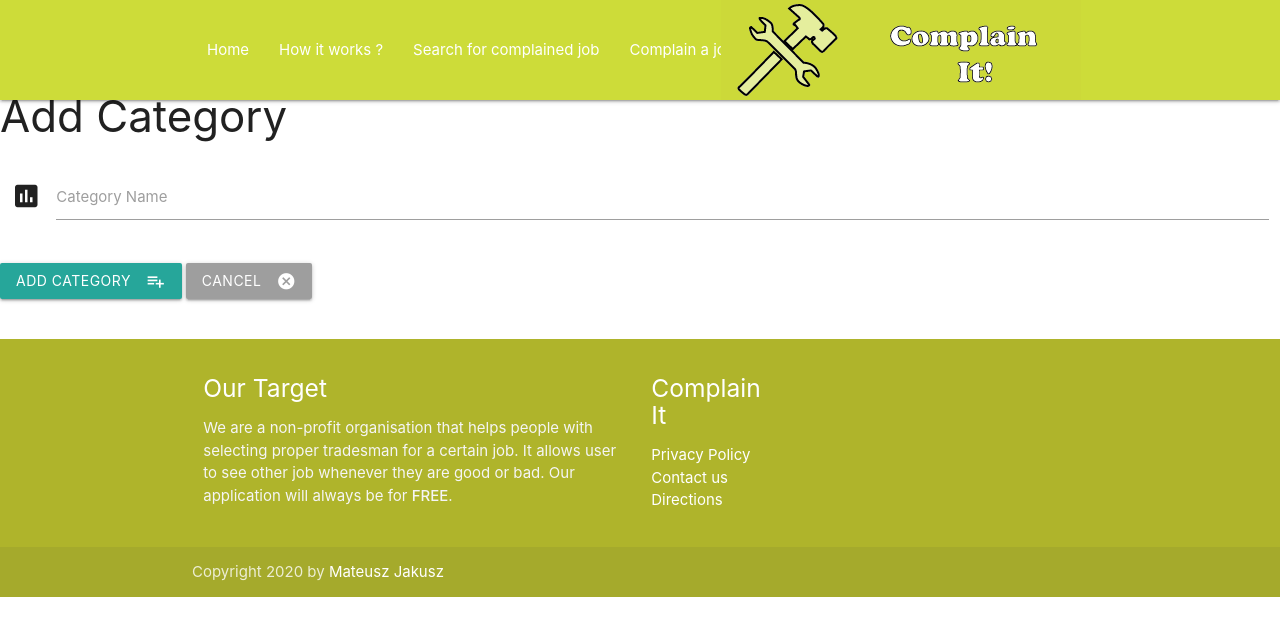
After one commit to bloobsky/complain-it, a Flask app: page /add_cat in a window 1280 px wide. The commit adds this page. Shown: the top 636 px of the page. Run offline with Flask 2, Linux system fonts and the light colour scheme; some libraries are stand-ins or nearby versions.

Commit message:
Fixed Issue with Add Category

```diff
--- a/app.py
+++ b/app.py
@@ -66,6 +66,17 @@ def delete_cat(category_id):
     mongo.db.categories.remove({'_id': ObjectId(category_id)})
     return redirect(url_for('cat'))
 
+@app.route('/add_cat')
+def add_cat():
+    return render_template('addcat.html')
+
+@app.route('/insert_cat', methods=['POST'])
+def insert_cat():
+    categories = mongo.db.categories
+    category_doc = {'category_name': request.form.get('category_name')}
+    categories.insert_one(category_doc)
+    return redirect(url_for('cat'))
+
 
 if __name__ == '__main__':
     app.run(host=os.environ.get('IP'), port=int(os.environ.get('PORT')), debug=True)
--- /dev/null
+++ b/templates/addcat.html
@@ -0,0 +1,25 @@
+{% extends 'base.html'%}
+
+{% block content %}
+<br<br>
+<h3>Add Category</h3>
+<div class="row">
+    <form action="{{ url_for('insert_cat') }}" method="POST" class="col s12">
+        <div class="row">
+            <div class="input-field col s12">
+                <i class="material-icons prefix">poll</i>
+                <input id="category_name" name="category_name" type="text" class="validate" >
+                <label for="category_name">Category Name</label>
+            </div>
+        </div>
+        <div class="row">
+            <button class="btn waves-effect waves-light" type="submit" name="action">Add Category
+                <i class="material-icons right">playlist_add</i>
+             </button>
+            <a href="{{ url_for('cat') }}" class="waves-effect waves-light btn grey">
+                <i class="material-icons right">cancel</i>Cancel
+            </a>
+        </div>
+    </form>
+</div>
+{% endblock %}
```
Also changed, not shown: templates/cat.html (+6 -4 lines), README.md.
